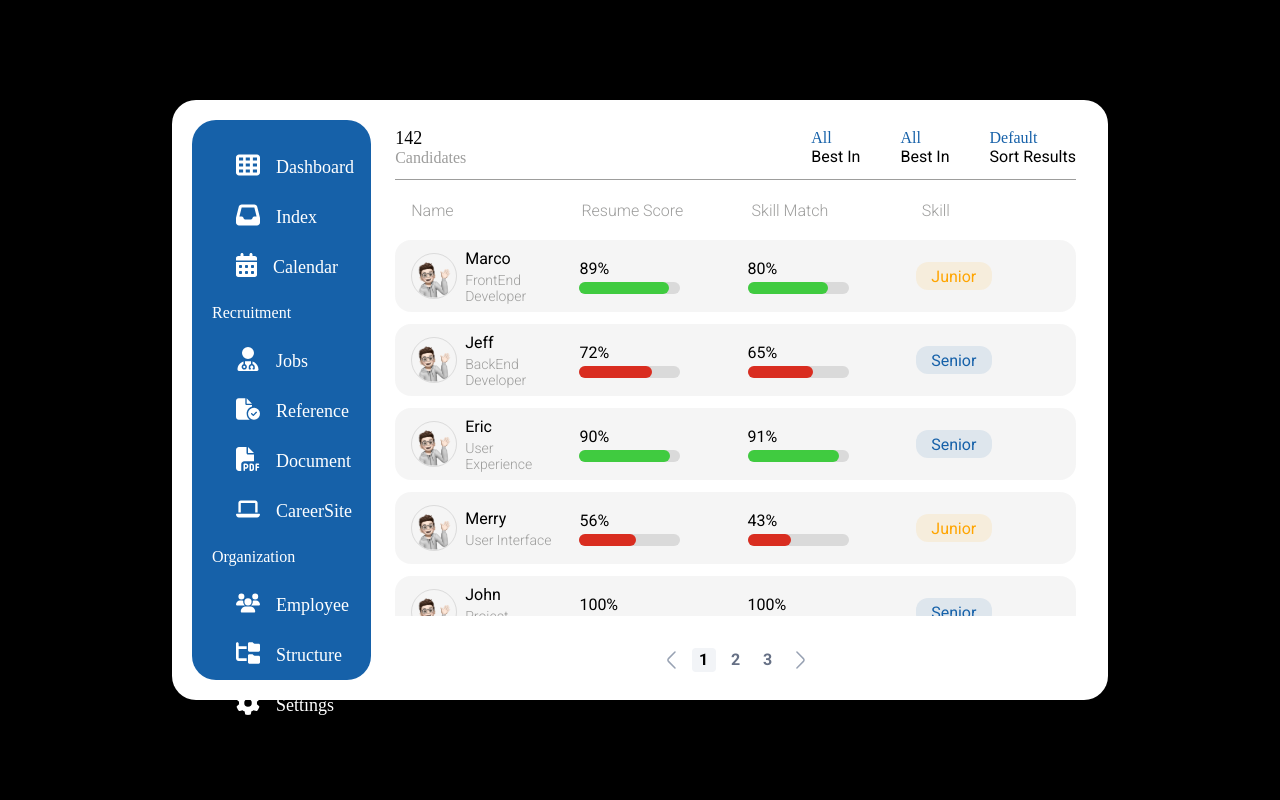
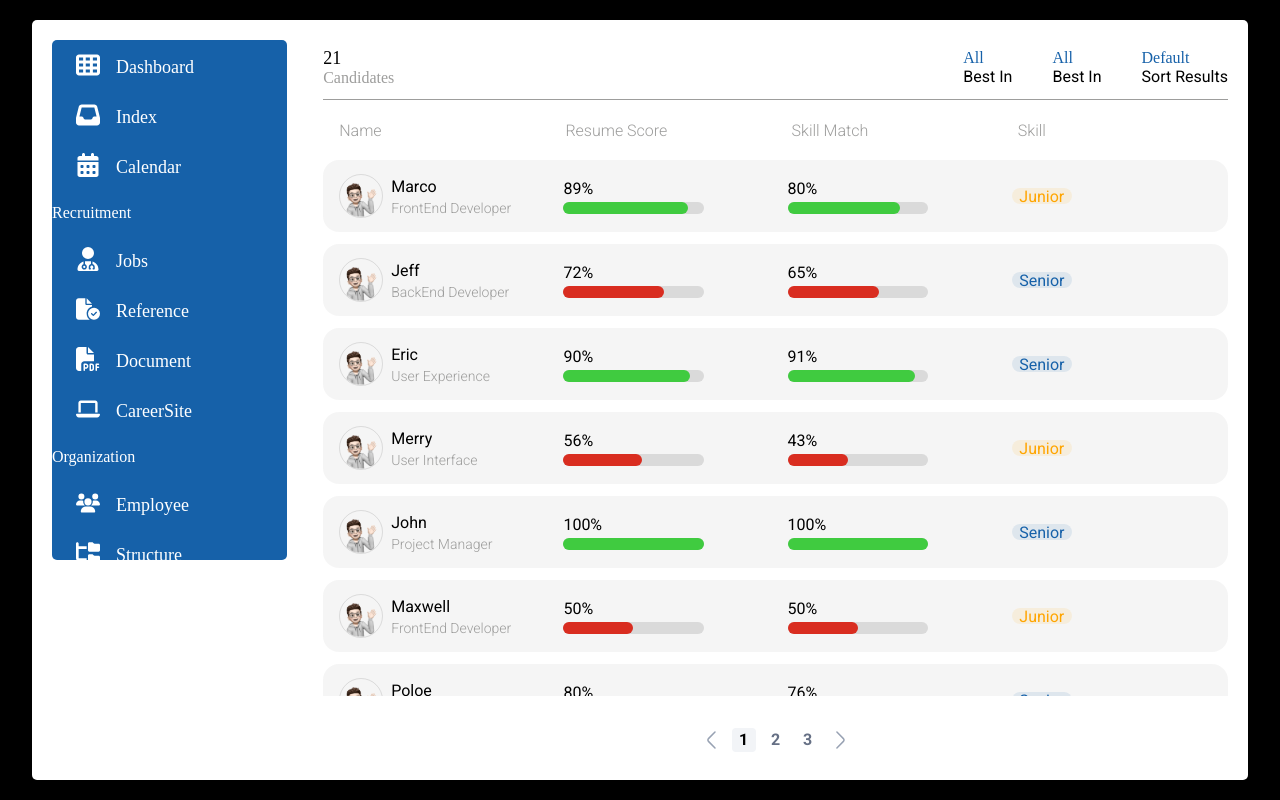
Before and after one commit to esthel7/Vue.js, a Vue app: page /#/ in a window 1280 px wide. Built offline with nearby package versions, Linux system fonts and the light colour scheme; a web font is replaced by a local one.

Commit message:
design: style 정리

```diff
--- a/src/components/atoms/layout/BasicLayout.vue
+++ b/src/components/atoms/layout/BasicLayout.vue
@@ -20,9 +20,8 @@ const { theme } = toRefs(props);
   display: flex;
   align-items: center;
   justify-content: center;
-  padding: 20px;
   background-color: $color-white-000;
-  border-radius: 24px;
+  border-radius: 5px;
 
   &[layout-theme='blue'] {
     background-color: $color-blue-000;
--- a/src/components/mocules/List.vue
+++ b/src/components/mocules/List.vue
@@ -27,10 +27,10 @@
 <script setup lang="ts">
 import { toRefs } from 'vue';
 import BarChart from '@components/atoms/chart/BarChart.vue';
-import { List } from '@components/organisms/Notice.vue';
+import { Candidate } from '@constants';
 
 interface Props {
-  data: List;
+  data: Candidate;
 }
 
 const props = defineProps<Props>();
@@ -41,7 +41,7 @@ const { data } = toRefs(props);
 .list {
   display: flex;
   align-items: center;
-  width: calc(100% - 32px);
+  width: 100%;
   height: 72px;
   min-height: 72px;
   padding: 0 16px;
--- a/src/components/organisms/Notice.vue
+++ b/src/components/organisms/Notice.vue
@@ -2,7 +2,7 @@
   <div class="notice">
     <div class="notice_header">
       <div class="notice_header_total">
-        <span class="count">142</span>
+        <span class="count">{{ candidate.length }}</span>
         <span class="label">Candidates</span>
       </div>
       <div class="notice_header_info">
@@ -93,7 +93,7 @@ onMounted(() => {
   justify-content: center;
   width: calc(100% - 36px);
   height: 100%;
-  padding: 0 12px 0 24px;
+  margin-left: auto;
 
   &_header {
     display: flex;
--- a/src/pages/index.vue
+++ b/src/pages/index.vue
@@ -32,8 +32,9 @@ import Notice from '@components/organisms/Notice.vue';
     display: flex;
     align-items: center;
     justify-content: center;
-    width: 70vw;
-    height: 70vh;
+    padding: 20px;
+    width: 95vw;
+    height: 95vh;
 
     &_navigation {
       width: 20%;
--- a/src/styles/main.scss
+++ b/src/styles/main.scss
@@ -3,6 +3,7 @@
 
 * {
   font-family: 'Roboto', sans-serif;
+  box-sizing: border-box;
 }
 
 body {
```
